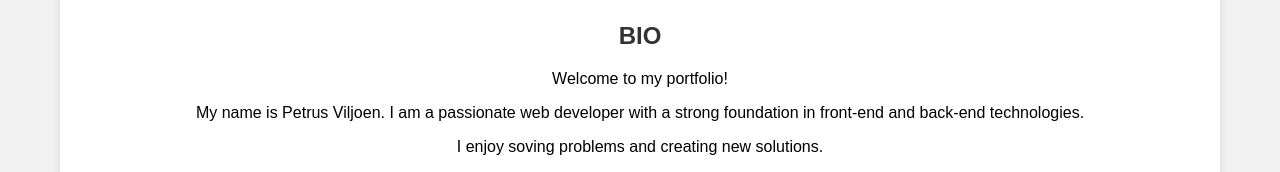
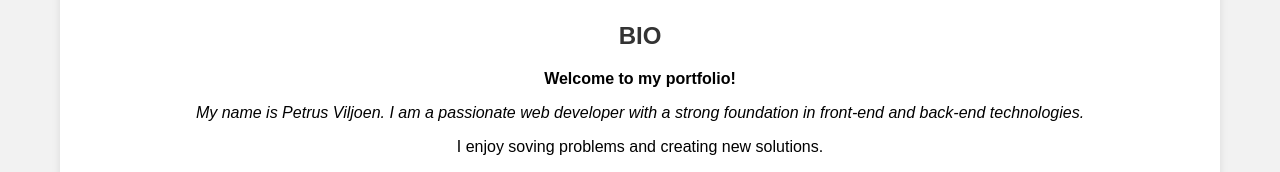
Before and after one commit to wiekusviljoen/MyCV, a plain HTML site: page index.html in a window 1280 px wide. Shown: the part 120-292 px from the top of the page. Drawn offline with Linux system fonts and the light colour scheme.

Commit message:
Issue 1 and 2 solved

```diff
--- a/index.html
+++ b/index.html
@@ -110,10 +110,11 @@
         <section class="about-me">
             <h2>BIO</h2>
             <p>
-                Welcome to my portfolio!</p>
-            <p>My name is Petrus Viljoen. I am a passionate web developer with a strong
-                foundation in front-end and
-                back-end technologies.</p>
+                <b>Welcome to my portfolio!</b>
+            </p>
+            <p><i>My name is Petrus Viljoen. I am a passionate web developer with a strong
+                    foundation in front-end and
+                    back-end technologies.</i></p>
 
             <p>I enjoy soving problems and creating new solutions.</p>
             <p>I do not have work experience as a developer yet, but I do have the skill and education.</p>
```
